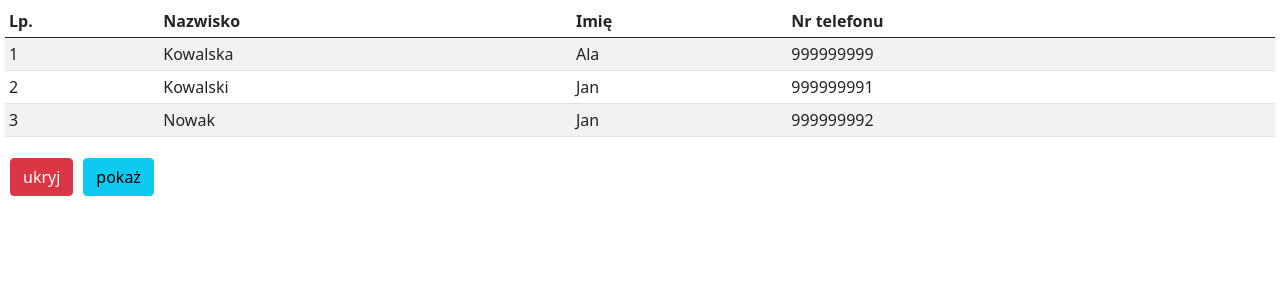
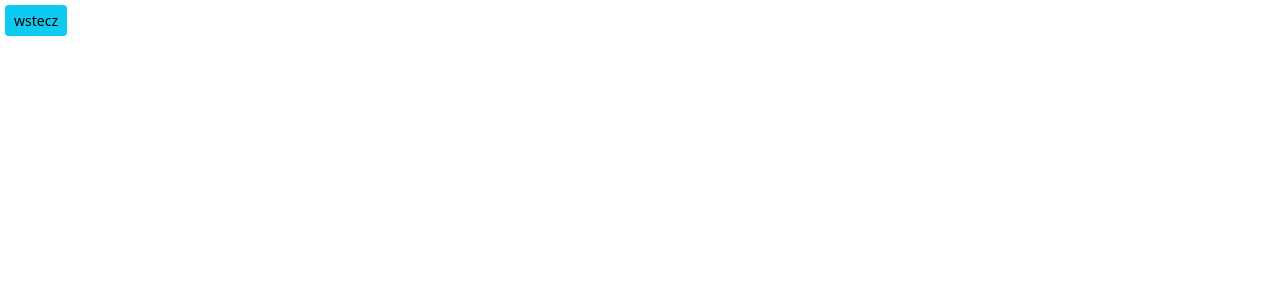
Before and after one commit to KKamila1/angular, an Angular app: page /contact/1 in a window 1280 px wide. Before the commit this address led to /. Shown: the top 300 px of the page. Built offline with nearby package versions, Linux system fonts and the light colour scheme.

Commit message:
contacts details added

```diff
--- a/src/app/app-routing.module.ts
+++ b/src/app/app-routing.module.ts
@@ -1,7 +1,11 @@
 import { NgModule } from '@angular/core';
 import { RouterModule, Routes } from '@angular/router';
+import { ContactsListComponent } from './contacts/contacts-list/contacts-list.component';
 
-const routes: Routes = [];
+const routes: Routes = [
+  { path: '', pathMatch: 'full', redirectTo: 'contacts'},
+  { path: 'contacts', component: ContactsListComponent },
+];
 
 @NgModule({
   imports: [RouterModule.forRoot(routes)],
--- a/src/app/app.component.html
+++ b/src/app/app.component.html
@@ -1 +1,2 @@
-<app-contacts-list></app-contacts-list>
+<!-- <app-contacts-list></app-contacts-list> -->
+<router-outlet></router-outlet>
--- /dev/null
+++ b/src/app/contacts/contact-details/contact-details.component.html
@@ -0,0 +1 @@
+<button [routerLink]="['/contacts']" class="btn btn-sm btn-info">wstecz</button>
--- /dev/null
+++ b/src/app/contacts/contact-details/contact-details.component.ts
@@ -0,0 +1,15 @@
+import { Component, OnInit } from '@angular/core';
+
+@Component({
+  selector: 'app-contact-details',
+  templateUrl: './contact-details.component.html',
+  styleUrls: ['./contact-details.component.scss']
+})
+export class ContactDetailsComponent implements OnInit {
+
+  constructor() { }
+
+  ngOnInit() {
+  }
+
+}
--- /dev/null
+++ b/src/app/contacts/contacts-routing.module.ts
@@ -0,0 +1,16 @@
+import { NgModule } from '@angular/core';
+import { Routes, RouterModule } from '@angular/router';
+import { ContactDetailsComponent } from './contact-details/contact-details.component';
+import { ContactsListComponent } from './contacts-list/contacts-list.component';
+
+const CONTACTS_ROUTES: Routes=[
+  {path:'contact/:id', component: ContactDetailsComponent},
+  {path:'contacts', component: ContactsListComponent},
+];
+
+@NgModule({
+  imports: [RouterModule.forChild(CONTACTS_ROUTES)],
+  exports: [RouterModule]
+})
+
+export class ContactsRoutingModule {}
```
Also changed, not shown: src/app/contacts/contacts.module.ts (+9 -3 lines), src/app/contacts/contact-details/contact-details.component.scss (added).
